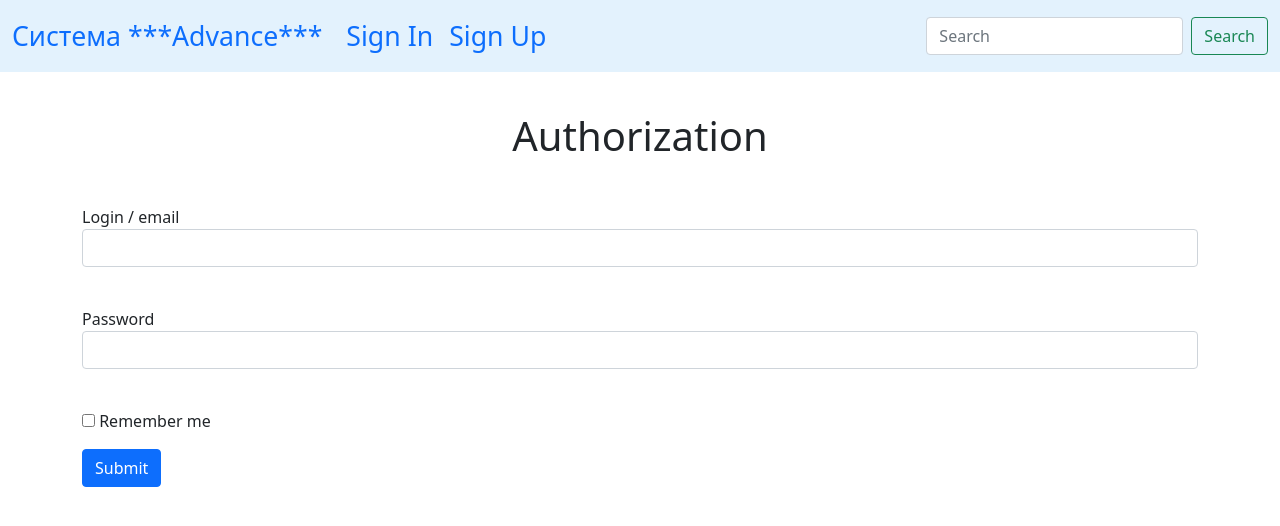
After one commit to Andrey-Kirilll/Last-Project-WEB-, a Flask app: template templates/login.html in a window 1280 px wide. The commit adds this page. Shown: the top 526 px of the page. Run offline with Flask 2, Linux system fonts and the light colour scheme; the template is opened without the code that fills it: values that come from a table or form of the project are taken from there, others are empty.

Commit message:
Db, models, forms, etc.

```diff
--- a/data/forms.py
+++ b/data/forms.py
@@ -1,5 +1,5 @@
 from flask_wtf import FlaskForm
-from wtforms import SubmitField, StringField, PasswordField
+from wtforms import SubmitField, StringField, PasswordField, BooleanField, RadioField
 from wtforms.fields.html5 import EmailField
 from wtforms.validators import DataRequired
 
@@ -10,4 +10,12 @@ class RegisterForm(FlaskForm):
     password_again = PasswordField('Repeat password', validators=[DataRequired()])
     surname = StringField('Surname', validators=[DataRequired()])
     name = StringField('Name', validators=[DataRequired()])
+    type = RadioField('Who are u?', choices=['User', 'Administrator'], validators=[DataRequired()])
     submit = SubmitField('Submit')
+
+
+class LoginForm(FlaskForm):
+    email = EmailField('Login / email', validators=[DataRequired()])
+    password = PasswordField('Password', validators=[DataRequired()])
+    remember_me = BooleanField('Remember me')
+    submit = SubmitField('Submit')
--- a/main.py
+++ b/main.py
@@ -1,12 +1,29 @@
 from flask import Flask, make_response, jsonify, render_template
+from flask_login import login_user, LoginManager, login_required, logout_user
 from werkzeug.utils import redirect
 from data.models import User
-from data.forms import RegisterForm
+from data.forms import RegisterForm, LoginForm
 from data import db_session
 from data import search
 
 app = Flask(__name__)
 app.config['SECRET_KEY'] = 'yandexlyceum_secret_key'
+
+login_manager = LoginManager()
+login_manager.init_app(app)
+
+
+@login_manager.user_loader
+def load_user(user_id):
+    db_sess = db_session.create_session()
+    return db_sess.query(User).get(user_id)
+
+
+@app.route('/logout')
+@login_required
+def logout():
+    logout_user()
+    return redirect("/")
 
 
 @app.errorhandler(404)
@@ -50,12 +67,25 @@ def registration():
         user.set_password(form.password.data)
         db_sess.add(user)
         db_sess.commit()
-        return redirect('/')
+        return redirect('/login')
     return render_template('registration.html', title='Регистрация', form=form)
 
 
+@app.route('/login', methods=['GET', 'POST'])
+def login():
+    form = LoginForm()
+    if form.validate_on_submit():
+        db_sess = db_session.create_session()
+        user = db_sess.query(User).filter(User.email == form.email.data).first()
+        if user and user.check_password(form.password.data):
+            login_user(user, remember=form.remember_me.data)
+            return redirect("/")
+        return render_template('login.html', message="Wrong login or password", form=form)
+    return render_template('login.html', title='Authorization', form=form)
+
+
 def main():
-    db_session.global_init("db/example.db")
+    db_session.global_init("db/search_system.db")
     app.run()
 
 
--- /dev/null
+++ b/templates/login.html
@@ -0,0 +1,29 @@
+{% extends "main.html" %}
+
+{% block content %}
+
+    <h1>Authorization</h1>
+    <form action="" method="POST">
+        {{ form.hidden_tag() }}
+        <p>
+            {{ form.email.label }}<br>
+            {{ form.email(class="form-control", type="email") }}<br>
+            {% for error in form.email.errors %}
+                <div class="alert alert-danger" role="alert">
+                    {{ error }}
+                </div>
+            {% endfor %}
+        <p>
+            {{ form.password.label }}<br>
+            {{ form.password(class="form-control", type="password") }}<br>
+            {% for error in form.password.errors %}
+                <div class="alert alert-danger" role="alert">
+                    {{ error }}
+                </div>
+            {% endfor %}
+        <p>{{ form.remember_me() }} {{ form.remember_me.label }}</p>
+        <p>{{ form.submit(type="submit", class="btn btn-primary") }}</p>
+        <div>{{ message }}</div>
+    </form>
+
+{% endblock %}
--- a/templates/main.html
+++ b/templates/main.html
@@ -14,13 +14,20 @@
             <a class="navbar-brand" style='font-size: 20pt' href="/">Система ***Advance***</a>
             <div class="collapse navbar-collapse" id="navbarSupportedContent">
               <ul class="navbar-nav me-auto mb-2 mb-lg-0">
+                {% if current_user.is_authenticated %}
                 <li class="nav-item">
-                  <a class="nav-link" style='font-size: 20pt' href="#">Sign In</a>
-                </li>
-                <li class="nav-item">
-                  <a class="nav-link" style='font-size: 20pt' href="/registration">Sign Up</a>
-                </li>
+                    <a class="'nav-link" style="font-size: 20pt" href="/logout">{{ current_user.name }}</a>
+                  </li>
+                {% else %}
+                  <li class="nav-item">
+                    <a class="nav-link" style='font-size: 20pt' href="/login">Sign In</a>
+                  </li>
+                  <li class="nav-item">
+                    <a class="nav-link" style='font-size: 20pt' href="/registration">Sign Up</a>
+                  </li>
+                {% endif %}
               </ul>
+
               <form class="d-flex">
                 <input class="form-control me-2" type="search" placeholder="Search" aria-label="Search">
                 <button class="btn btn-outline-success" type="submit">Search</button>
@@ -30,6 +37,9 @@
         </nav>
         <main role="main" class="container">
           {% block registration %}
+          {% endblock %}
+
+          {% block login %}
           {% endblock %}
 
           {% block content %}
```
Also changed, not shown: data/models.py (+38 -3 lines), templates/registration.html (+11 -1 lines), db/example.db (deleted), db/search_system.db (added), static/img/map.png (added).
